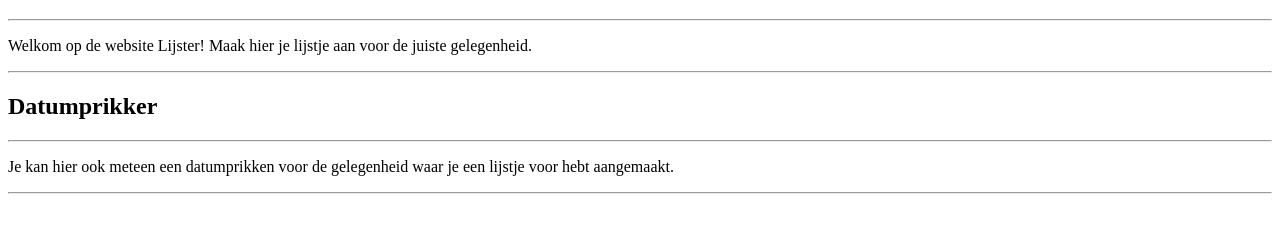
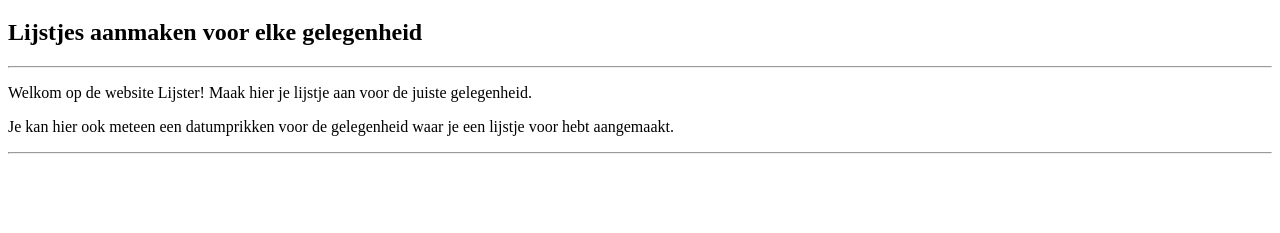
Before and after one commit to Paula-Reisen/WincLists, a plain HTML site: page opdracht_eerste_HTML_pagina/Index.html in a window 1280 px wide. Shown: the part 61-294 px from the top of the page. Drawn offline with Linux system fonts and the light colour scheme.

Commit message:
Changes to HTML index

```diff
--- a/opdracht_eerste_HTML_pagina/Index.html
+++ b/opdracht_eerste_HTML_pagina/Index.html
@@ -5,12 +5,10 @@
     </head>
     <body>
         <h1>Lijstjes</h1>
-        <hr>
+        <h2>Lijstjes aanmaken voor elke gelegenheid</h2>
+    <hr>
         <p>Welkom op de website Lijster! Maak hier je lijstje aan voor de juiste gelegenheid.</p>
-        <hr>
-        <h2>Datumprikker</h2>
-        <hr>
         <p>Je kan hier ook meteen een datumprikken voor de gelegenheid waar je een lijstje voor hebt aangemaakt.</p>
-        <hr>
+    <hr>
     </body>
 </html>
```
